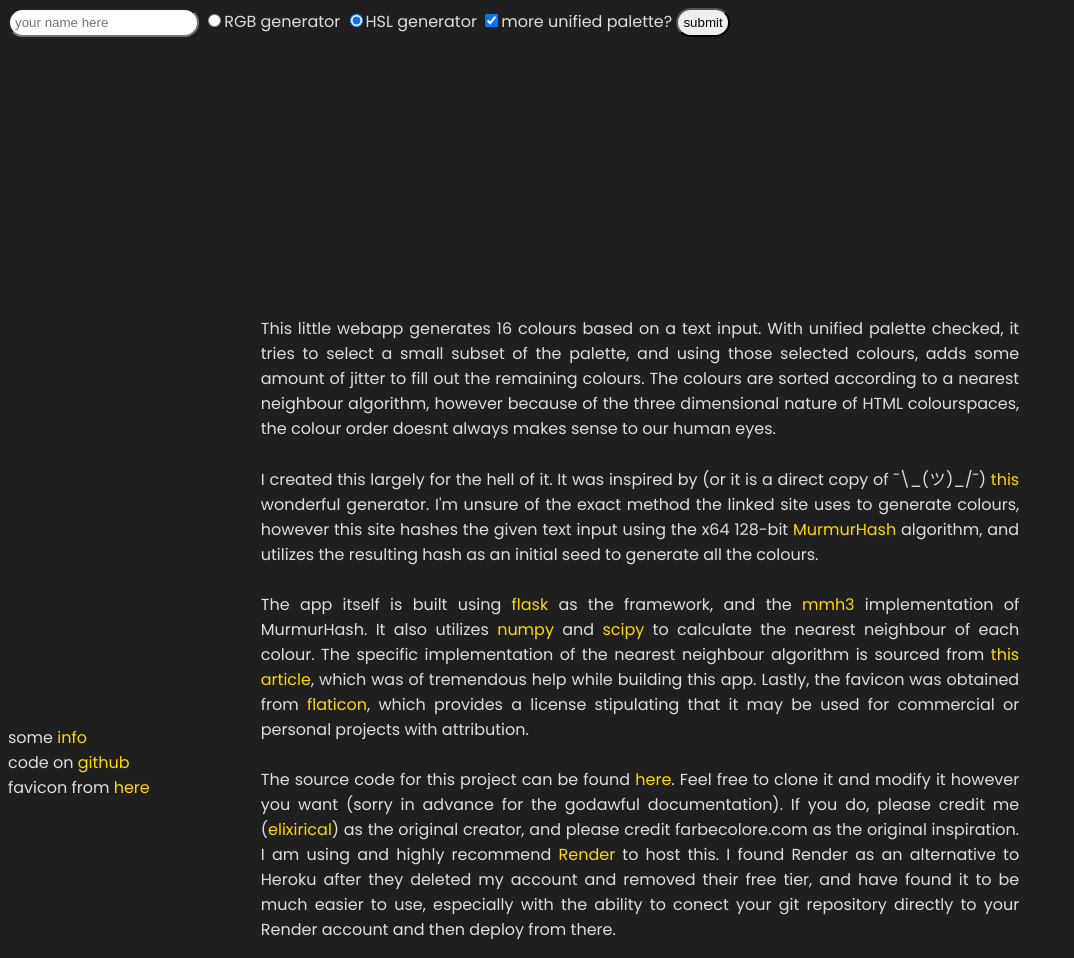
After one commit to elixirical/colours, a Flask app: page /info in a window 1280 px wide. The commit adds this page. Shown: the whole page, without its empty margins (0-1074 px from the left). Run offline with Flask 3, Linux system fonts and the light colour scheme.

Commit message:
added an about page, updated readme

```diff
--- a/main.py
+++ b/main.py
@@ -6,7 +6,7 @@ import os
 app = Flask(__name__)
 
 @app.route("/", methods=['GET','POST'])
-def colours_post():
+def colours():
     if request.method == 'POST':
         text = request.form['text']
         genType = request.form['palette_type']
@@ -21,3 +21,7 @@ def colours_post():
         return render_template('palette.jinja2', data = data, radio = genType, check = len(genCheck))
 
     else: return render_template('palette.jinja2', data = blankRGB(), radio = 'alt', check = 1)
+
+@app.route("/info")
+def info():
+    return render_template('info.jinja2')
--- a/static/css/palette.css
+++ b/static/css/palette.css
@@ -25,6 +25,7 @@ div.github {
 
 div.everything{
     display: flex;
+    flex-wrap: wrap;
     width: 100%;
 }
 
@@ -50,3 +51,22 @@ input{
     padding:5px;
     border-radius:15px;
 }
+
+a:link {
+    color: gold;
+    text-decoration: none;
+}
+
+a:visited {
+    color: gold;
+    text-decoration: none;
+}
+
+a:hover {
+    color: gold;
+    text-decoration: wavy underline;
+}
+
+a:active {
+    color: darkgoldenrod;
+}
--- /dev/null
+++ b/templates/info.jinja2
@@ -0,0 +1,55 @@
+<!DOCTYPE html>
+<title>palette generator info</title>
+<link rel="stylesheet" href="./static/css/palette.css">
+<link rel="shortcut icon" href="./static/favicon.ico">
+<link rel="stylesheet" href="https://fonts.googleapis.com/css?family=Poppins">
+
+<body style="font-family: 'Poppins', sans-serif;">
+    <form method="post" action="/">
+
+            <input name="text" placeholder="your name here">
+
+            <input type="radio" id="oldRadio" name="palette_type" value="old">RGB generator</input>
+            <input type="radio" id="altRadio" name="palette_type" value="alt" checked>HSL generator</input>
+
+            <input type="checkbox" id="genCheck" name="gen_type" value="unified" checked>more unified palette?</input>
+
+        <input type="submit" value="submit">
+
+    </form>
+
+    <div class="everything" style="margin:auto;width:60%;transform:translate(0, 40%);text-align:justify;">
+        <p>This little webapp generates 16 colours based on a text input. With unified palette checked,
+        it tries to select a small subset of the palette, and using those selected colours, adds some
+        amount of jitter to fill out the remaining colours. The colours are sorted according to a nearest
+        neighbour algorithm, however because of the three dimensional nature of HTML colourspaces, the
+        colour order doesnt always makes sense to our human eyes. <br><br>
+
+        I created this largely for the hell of it. It was inspired by (or it is a direct copy of ¯\_(ツ)_/¯)
+        <a href="https://farbecolore.com/">this</a> wonderful generator. I'm unsure of the exact method
+        the linked site uses to generate colours, however this site hashes the given text input using the
+        x64 128-bit <a href="https://en.wikipedia.org/wiki/MurmurHash">MurmurHash</a> algorithm, and utilizes
+        the resulting hash as an initial seed to generate all the colours. <br><br>
+
+        The app itself is built using <a href="https://flask.palletsprojects.com/en/2.3.x/">flask</a> as the
+        framework, and the <a href="https://github.com/hajimes/mmh3">mmh3</a> implementation of MurmurHash. It
+        also utilizes <a href="https://numpy.org/">numpy</a> and <a href="https://scipy.org/">scipy</a> to calculate the nearest neighbour of each
+        colour. The specific implementation of the nearest neighbour algorithm is sourced from
+        <a href="https://www.alanzucconi.com/2015/09/30/colour-sorting/">this article</a>, which was of tremendous
+        help while building this app. Lastly, the favicon was obtained from
+        <a href="https://www.flaticon.com/free-icon/paint_2997270">flaticon</a>, which provides a license stipulating
+        that it may be used for commercial or personal projects with attribution. <br><br>
+
+        The source code for this project can be found <a href="https://github.com/elixirical/colours/tree/master">here</a>.
+        Feel free to clone it and modify it however you want (sorry in advance for the godawful documentation).
+        If you do, please credit me (<a href="https://github.com/elixirical">elixirical</a>) as the original creator, and please credit farbecolore.com as the original
+        inspiration. I am using and highly recommend <a href="https://render.com/">Render</a> to host this. I found
+        Render as an alternative to Heroku after they deleted my account and removed their free tier, and have found it to be
+        much easier to use, especially with the ability to conect your git repository directly to your Render account
+        and then deploy from there.</p>
+    </div>
+    <div class="github">
+        some <a href="info">info</a><br>
+        code on <a href="https://github.com/elixirical/colours/tree/master">github</a><br>
+        favicon from <a href="https://www.flaticon.com/free-icons/artist">here</a></div>
+</body>
```
Also changed, not shown: templates/palette.jinja2 (+7 -2 lines), README.md.
